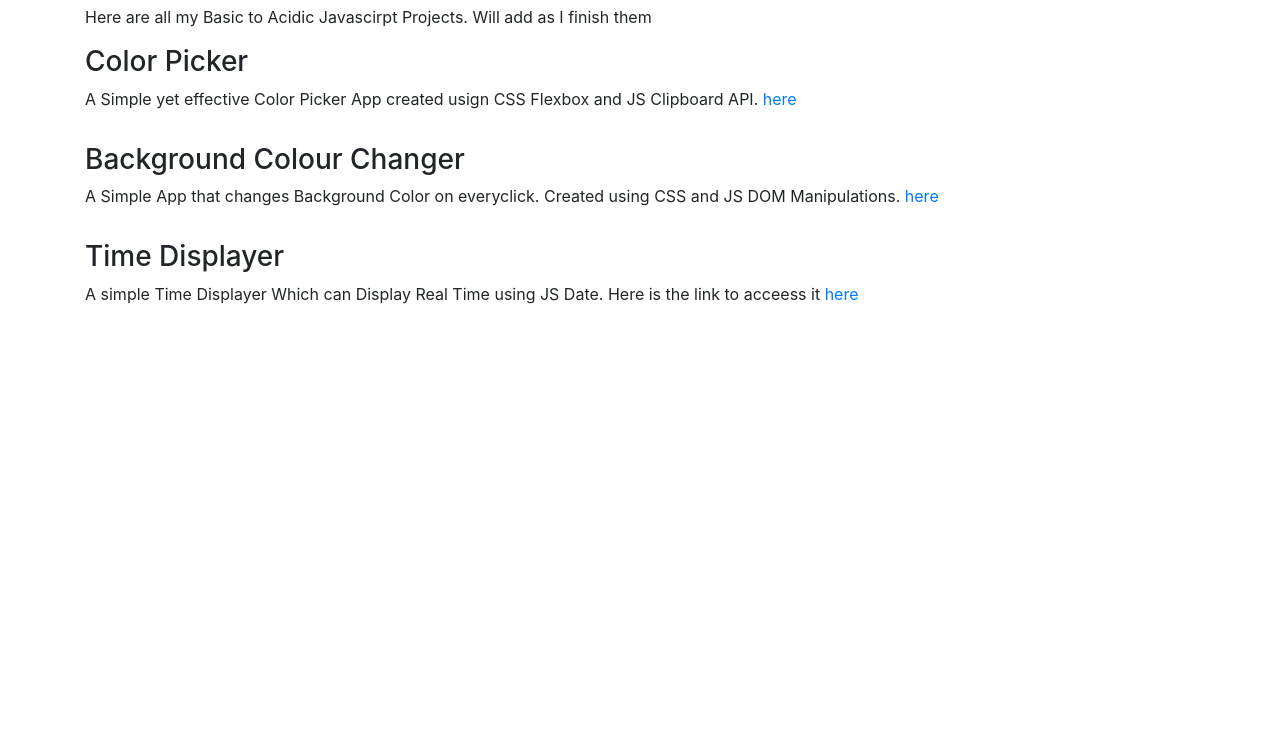
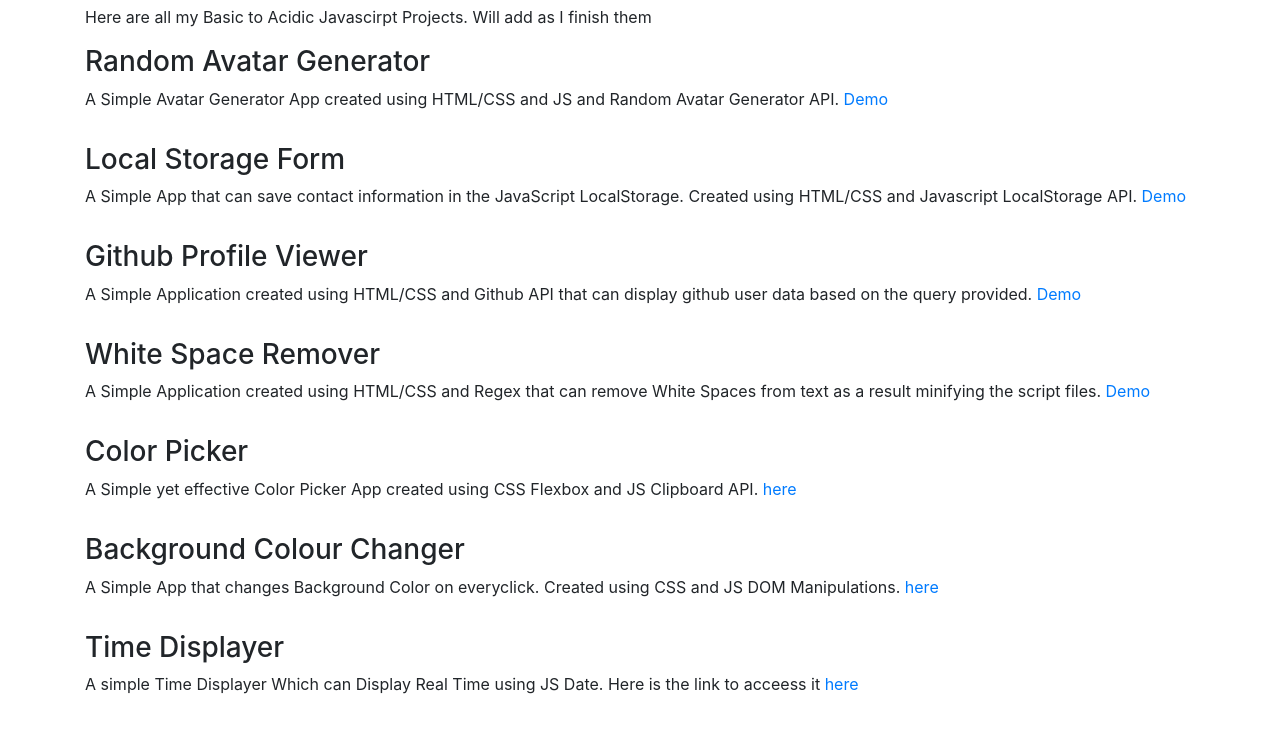
Before and after one commit to arkalsekar/JS_Projects, a plain HTML site: page index.html in a window 1280 px wide. Shown: the part 51-784 px from the top of the page. Drawn offline with nearby package versions, Linux system fonts and the light colour scheme.

Commit message:
Updated Index

```diff
--- a/index.html
+++ b/index.html
@@ -15,9 +15,32 @@
     <h1>My Javascirpt Project Log</h1>
     <p> Here are all my Basic to Acidic Javascirpt Projects. Will add as I finish them</p>
 
+
+        <div class="list-group mb-3">
+            <h3> Random Avatar Generator </h3>
+            <p> A Simple Avatar Generator App created using HTML/CSS and JS and Random Avatar Generator API. <span> <a href="/JS_Projects/Random_Avatar/index.html"> Demo </a></span></p>
+        </div>
+
+        <div class="list-group mb-3">
+            <h3> Local Storage Form </h3>
+            <p> A Simple App that can save contact information in the JavaScript LocalStorage. Created using HTML/CSS and Javascript LocalStorage API. <span> <a href="/JS_Projects/Form_Storage/index.html"> Demo </a></span></p>
+        </div>
+
+        <div class="list-group mb-3">
+            <h3> Github Profile Viewer </h3>
+            <p> A Simple Application created using HTML/CSS and Github API that can display github user data based on the query provided. <span> <a href="https://arkalsekar.github.io/Github_Profile_Viewer/?query=arkalsekar"> Demo </a></span></p>
+        </div>
+
+
+        <div class="list-group mb-3">
+            <h3> White Space Remover </h3>
+            <p> A Simple Application created using HTML/CSS and Regex that can remove White Spaces from text as a result minifying the script files. <span> <a href="/JS_Projects/Remove_Whitespace/index.html"> Demo </a></span></p>
+        </div>
+
+
         <div class="list-group mb-3">
             <h3> Color Picker </h3>
-            <p> A Simple yet effective Color Picker App created usign CSS Flexbox and JS Clipboard API. <span> <a href="/JS_Projects/Color_Picker/index.html">here</a></span></p>
+            <p> A Simple yet effective Color Picker App created using CSS Flexbox and JS Clipboard API. <span> <a href="/JS_Projects/Color_Picker/index.html">here</a></span></p>
         </div>
 
         <div class="list-group mb-3">
```
